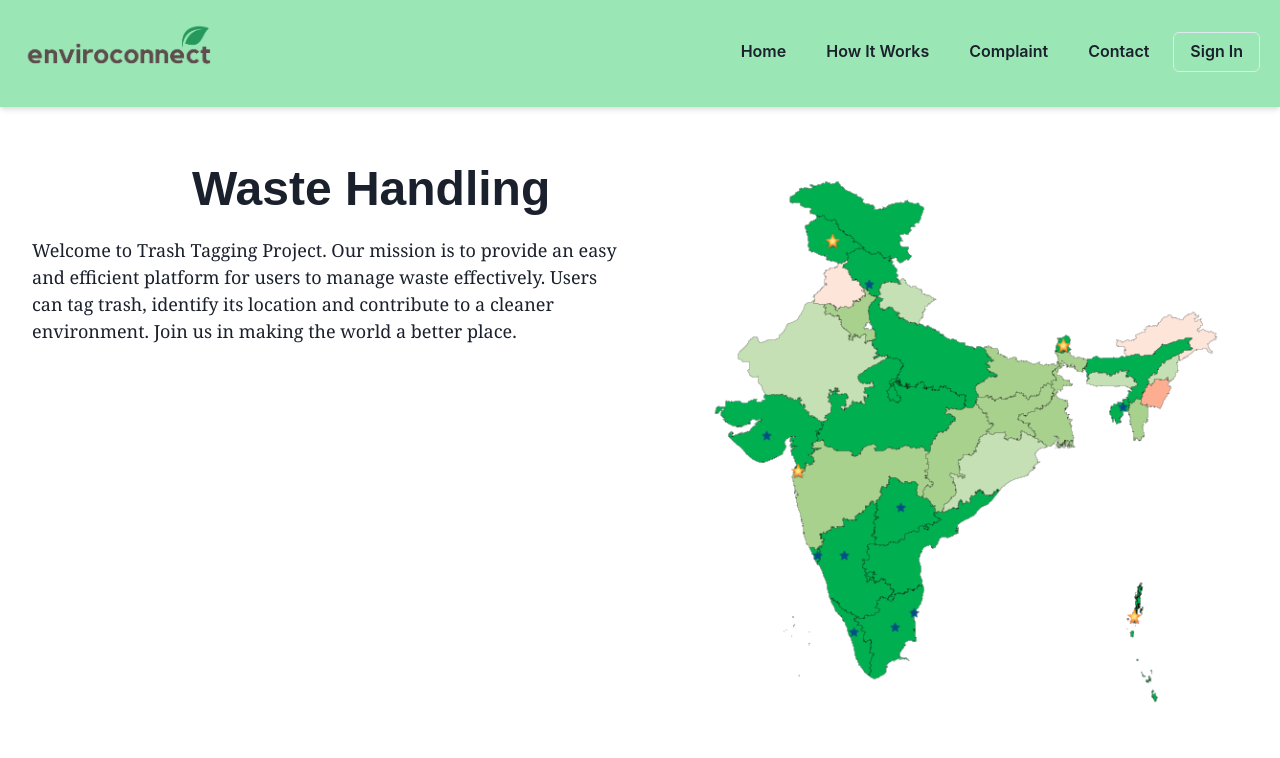
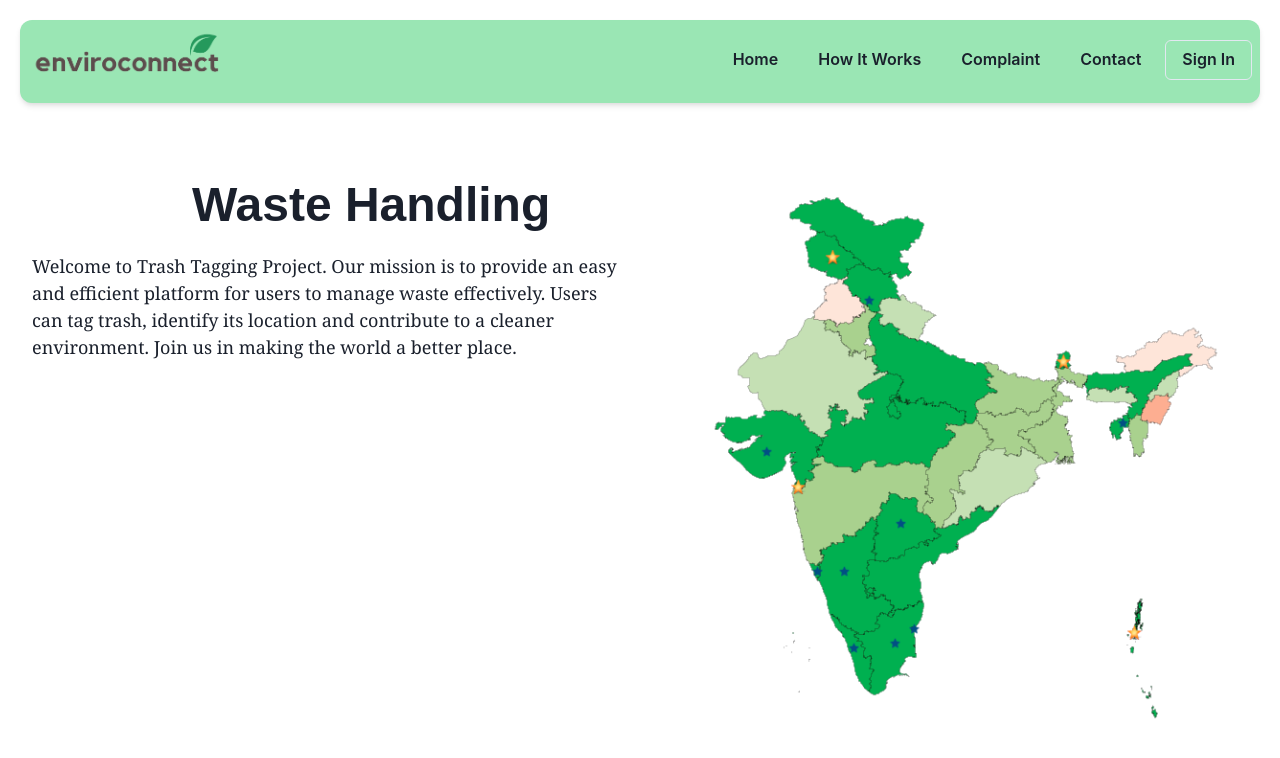
Before and after one commit to Ankush523/enviroconnect, a Next.js app: page / in a window 1280 px wide. Shown: the top 758 px of the page. Built offline with nearby package versions, Linux system fonts and the light colour scheme.

Commit message:
navbar design change

```diff
--- a/components/Header.tsx
+++ b/components/Header.tsx
@@ -13,7 +13,7 @@ const Header = () => {
 
   return (
     <>
-      <Flex justify="space-between" p={5} boxShadow="md" bgColor={"green.200"}>
+      <Flex justify="space-between" m={5} p={2} borderRadius={"xl"} boxShadow="md" bgColor={"green.200"}>
         <Box>
           <Image src={enviroconnect} alt="EnviroConnect" width={200} height={50} />
         </Box>
```
